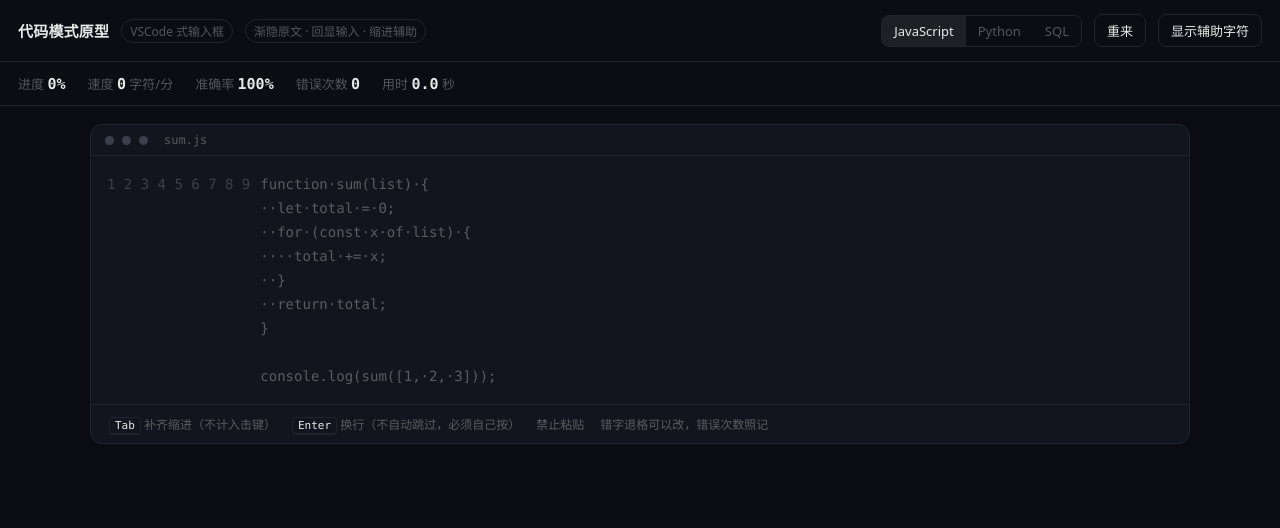
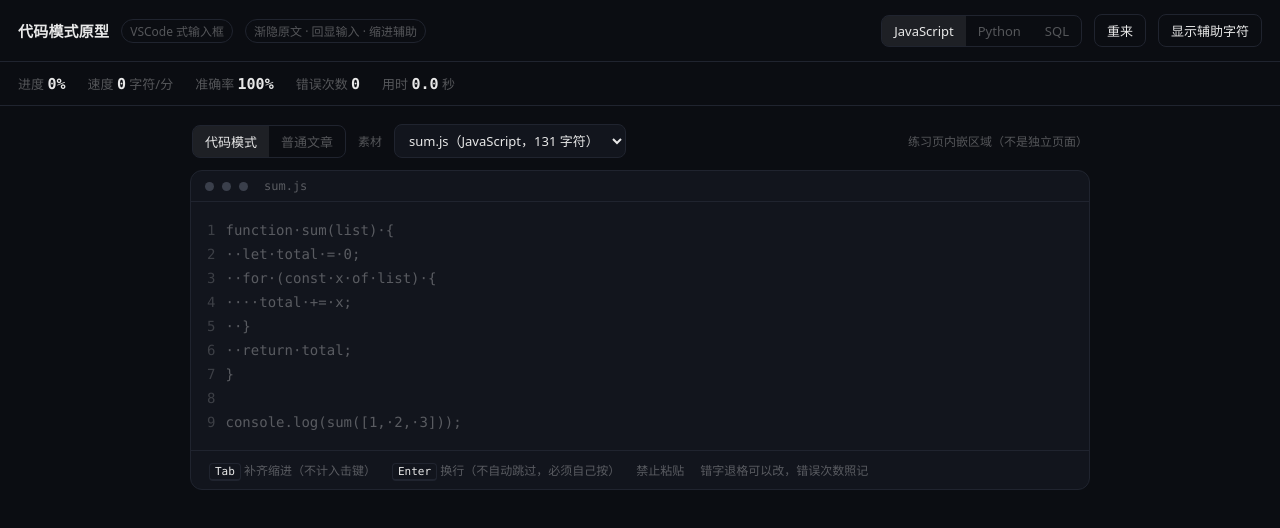
Before and after one commit to SliectStudio-official/SliectStudio-Typing, a website: page design/code-mode-prototype.html in a window 1280 px wide. Drawn offline with Linux system fonts and the light colour scheme.

Commit message:
fix(design): 原型行号改竖向并内嵌练习页外框；P34 补比赛允许代码/自建房可选/复用练习界面

```diff
--- a/design/code-mode-prototype.html
+++ b/design/code-mode-prototype.html
@@ -24,11 +24,16 @@
 .stats span{color:var(--muted)}
 .stats .v{color:var(--ink)}
 .wrap{flex:1;padding:18px;overflow:auto}
-.frame{background:var(--panel);border:1px solid var(--line);border-radius:12px;overflow:hidden;max-width:1100px;margin:0 auto}
+.practice{max-width:900px;margin:0 auto}
+.practice-head{display:flex;align-items:center;gap:12px;padding:0 2px 12px;flex-wrap:wrap}
+.practice-head .ptext{font-size:12px;color:var(--muted)}
+.practice-head .spacer{flex:1}
+.practice-head .sel{background:var(--panel);border:1px solid var(--line);color:var(--ink);border-radius:8px;padding:6px 10px;font-size:13px;font-family:inherit}
+.frame{background:var(--panel);border:1px solid var(--line);border-radius:12px;overflow:hidden;max-width:900px;margin:0 auto}
 .frame-head{display:flex;align-items:center;gap:8px;padding:8px 14px;border-bottom:1px solid var(--line);font-size:12px;color:var(--muted);font-family:var(--mono)}
 .dot{width:9px;height:9px;border-radius:50%;background:#3a3f4b}
 .editor{display:flex;overflow:auto;max-height:60vh;cursor:text}
-.gutter{padding:16px 10px 16px 16px;text-align:right;color:rgba(255,255,255,.18);font-family:var(--mono);font-size:14px;line-height:24px;user-select:none;position:sticky;left:0;background:var(--panel);z-index:2}
+.gutter{padding:16px 10px 16px 16px;text-align:right;color:rgba(255,255,255,.18);font-family:var(--mono);font-size:14px;line-height:24px;white-space:pre;user-select:none;position:sticky;left:0;background:var(--panel);z-index:2}
 .code{position:relative;padding:16px 20px 16px 0;flex:1;min-width:0}
 .layer{font-family:var(--mono);font-size:14px;line-height:24px;letter-spacing:0;tab-size:2;white-space:pre;margin:0}
 #ghost{color:var(--muted);pointer-events:none;min-height:24px;width:max-content;min-width:100%}
@@ -68,6 +73,15 @@
   <div><span>用时</span> <b class="v" id="s-time">0.0</b> <span>秒</span></div>
 </div>
 <div class="wrap">
+  <div class="practice">
+    <div class="practice-head">
+      <div class="seg" id="modes"><button type="button" class="on">代码模式</button><button type="button">普通文章</button></div>
+      <span class="ptext">素材</span>
+      <select class="sel" id="artsel"></select>
+      <span class="spacer"></span>
+      <span class="ptext">练习页内嵌区域（不是独立页面）</span>
+    </div>
+  </div>
   <div class="frame">
     <div class="frame-head"><span class="dot"></span><span class="dot"></span><span class="dot"></span><span id="fname" style="margin-left:8px"></span></div>
     <div class="editor" id="editor">
@@ -147,6 +161,7 @@
     el.input.disabled = false;
     el.result.classList.remove("show");
     renderLangs();
+    renderArticles();
     renderGutter();
     render();
     syncHeight();
@@ -162,6 +177,20 @@
       b.addEventListener("click", function () { loadSample(i); el.input.focus(); });
       el.langs.appendChild(b);
     });
+  }
+
+  function renderArticles() {
+    var sel = document.getElementById("artsel");
+    if (!sel) return;
+    sel.innerHTML = "";
+    SAMPLES.forEach(function (s, i) {
+      var o = document.createElement("option");
+      o.value = String(i);
+      o.textContent = s.file + "（" + s.lang + "，" + s.code.length + " 字符）";
+      if (i === state.idx) o.selected = true;
+      sel.appendChild(o);
+    });
+    sel.onchange = function () { loadSample(Number(sel.value)); el.input.focus(); };
   }
 
   function renderGutter() {
```
Also changed, not shown: docs/prompts/P34-代码模式.md (+26 -8 lines), design/README.md.
